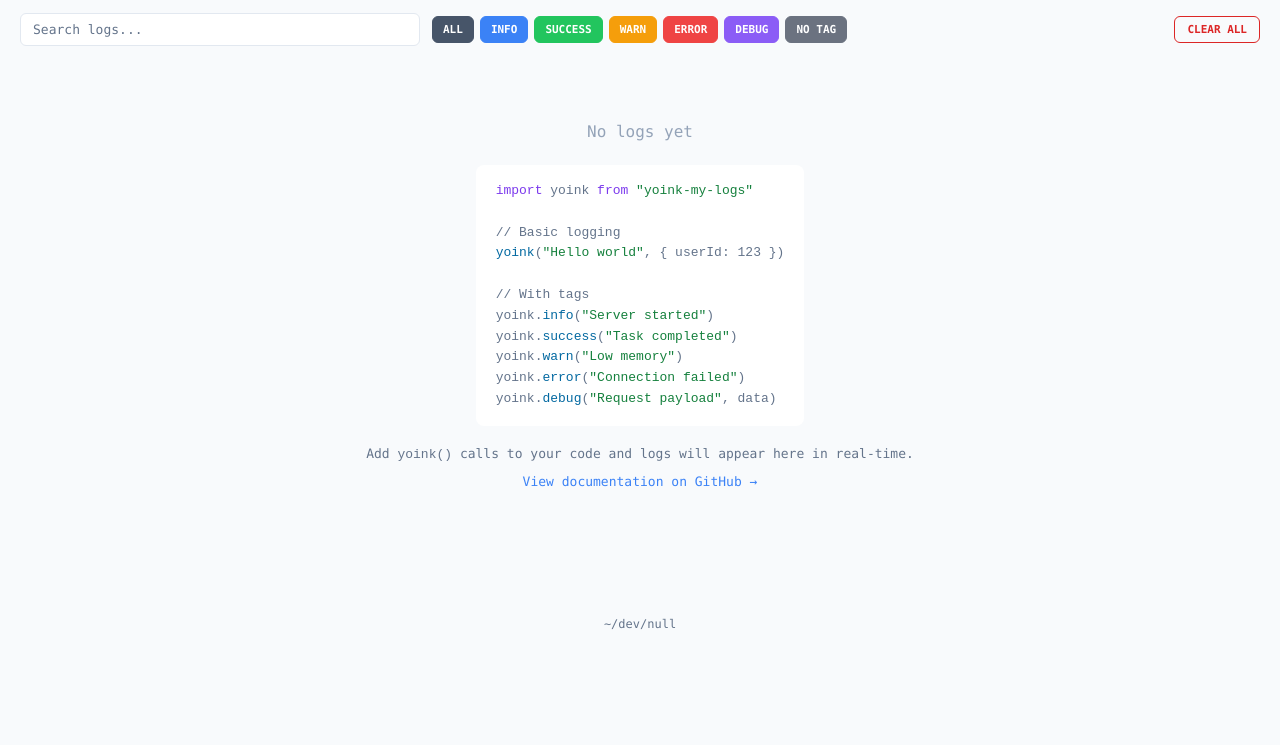
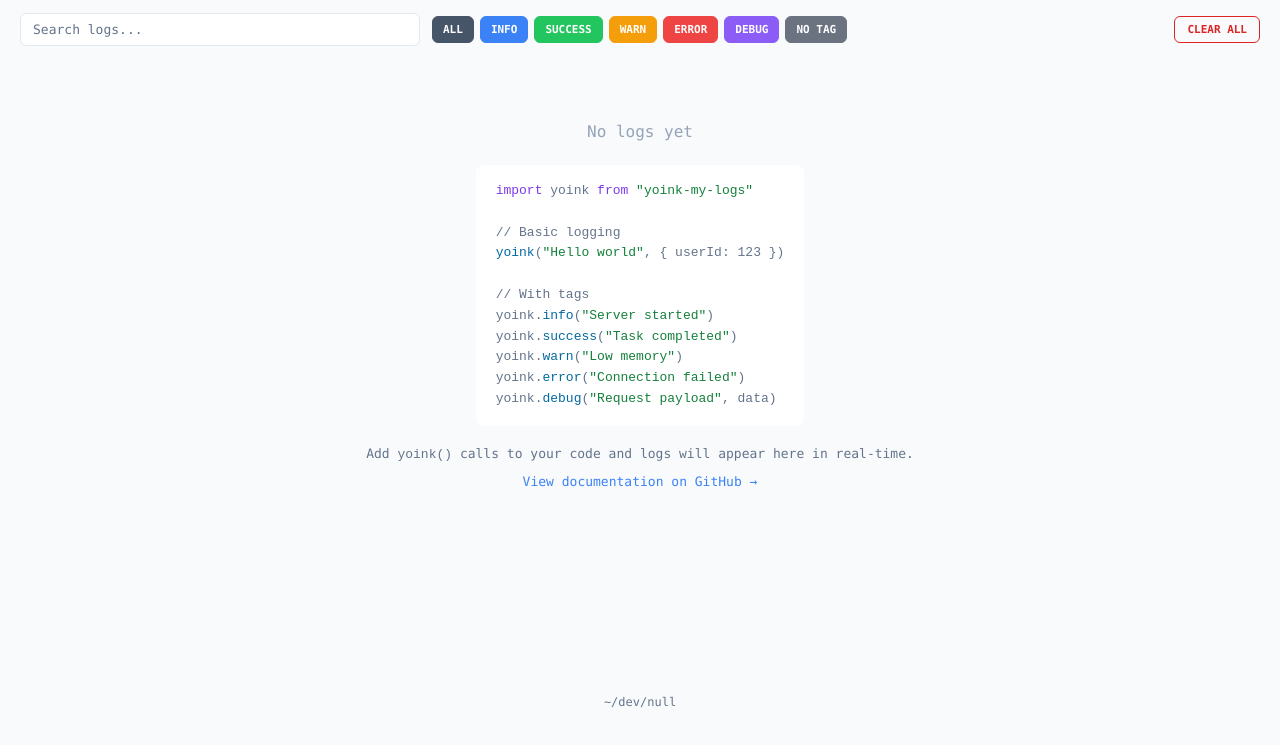
Before and after one commit to aletzo/yoink-my-logs, a website: page public/index.html in a window 1280 px wide. Shown: the part 55-800 px from the top of the page. Drawn offline with Linux system fonts and the light colour scheme; no server answers.

Commit message:
feat: make the footer sticky

```diff
--- a/public/index.html
+++ b/public/index.html
@@ -49,6 +49,13 @@
       padding: 20px;
       font-size: 14px;
       transition: background 0.2s, color 0.2s;
+      min-height: 100vh;
+      display: flex;
+      flex-direction: column;
+    }
+
+    .main-content {
+      flex: 1;
     }
 
     /* Sticky Top Bar */
@@ -423,6 +430,7 @@
   </script>
 </head>
 <body>
+  <div class="main-content">
     <div class="top-bar">
       <div class="header">
         <h1>yoink my logs</h1>
@@ -468,6 +476,7 @@ yoink.<span class="function">debug</span>(<span class="string">"Request payload"
     </div>
 
     <ul id="logs"></ul>
+  </div>
 
   <footer class="footer">
     <a href="https://mydevnull.net" target="_blank">~/dev/null</a>
```
Lines whose indentation alone changed are shown as unchanged.
